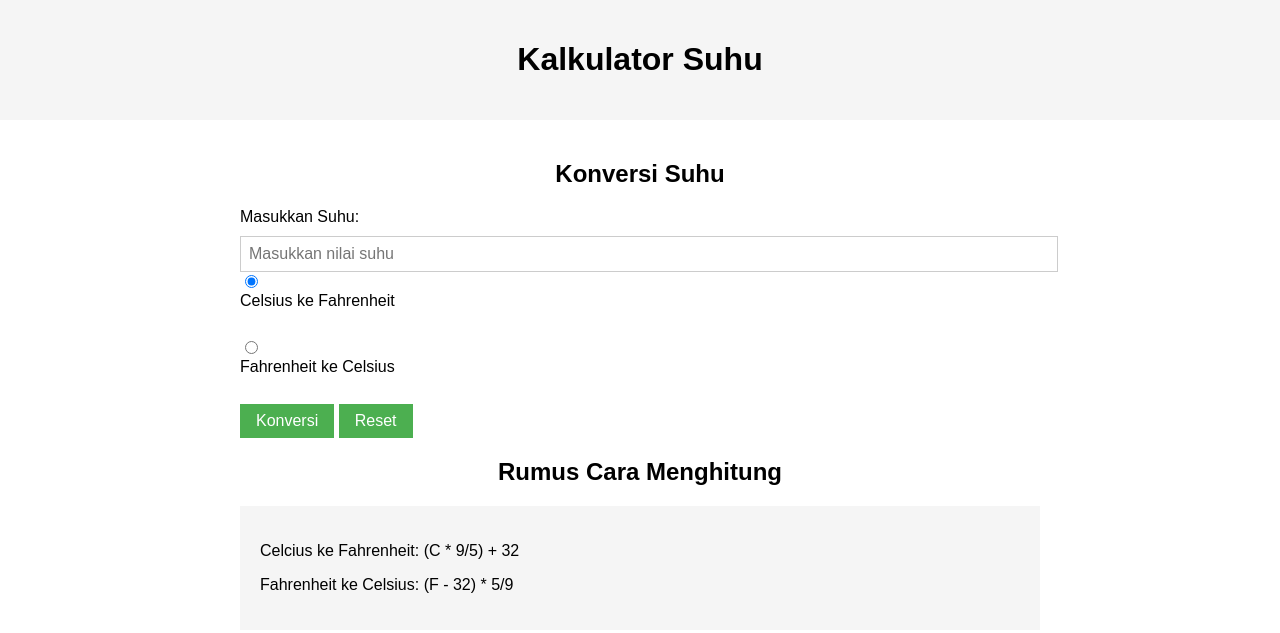
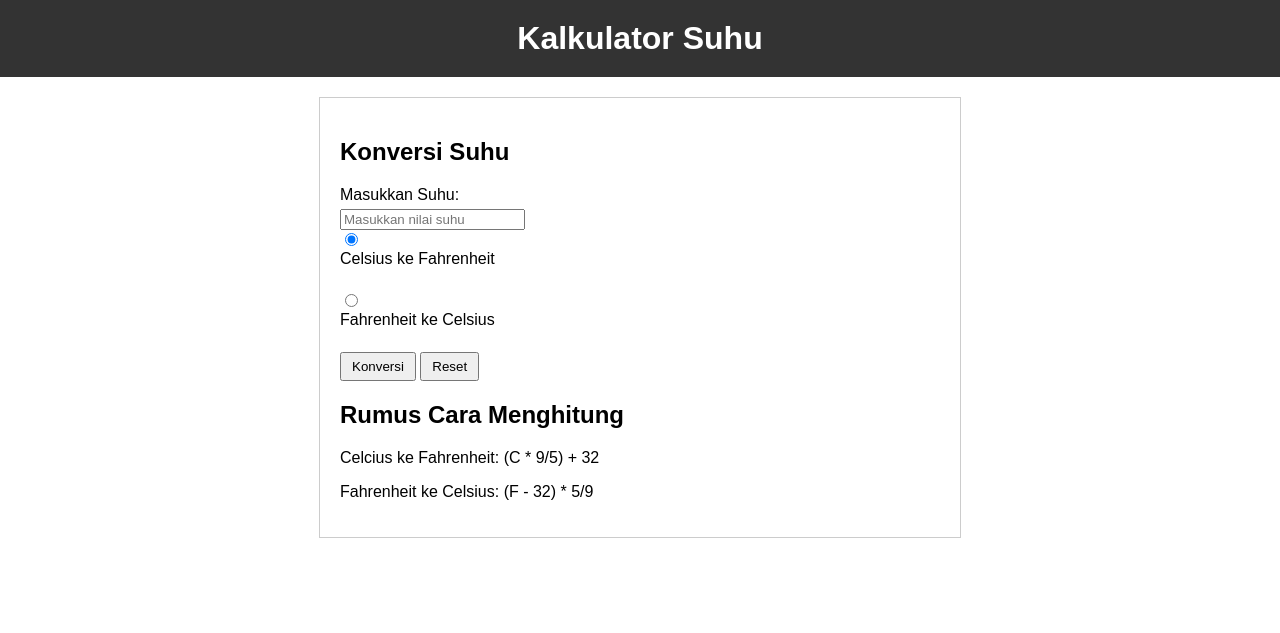
Before and after one commit to revou-fundamental-course/12-jun-23-elatha02, a plain HTML site: page index.html in a window 1280 px wide. Drawn offline with Linux system fonts and the light colour scheme; files whose address does not match are found by name.

Commit message:
style.css

```diff
--- a/style.css
+++ b/style.css
@@ -1,80 +1,44 @@
-/* Gaya umum */
 body {
     font-family: Arial, sans-serif;
     margin: 0;
     padding: 0;
 }
 
-h1, h2 {
+header {
+    background-color: #333;
+    color: #fff;
     text-align: center;
+    padding: 20px;
 }
 
-.container {
-    max-width: 800px;
-    margin: 0 auto;
+h1 {
+    margin: 0;
+}
+
+main {
+    max-width: 600px;
+    margin: 20px auto;
     padding: 20px;
+    border: 1px solid #ccc;
+}
+
+form {
+    margin-bottom: 10px;
+}
+
+label {
+    display: block;
+    margin-bottom: 5px;
+}
+
+button {
+    padding: 5px 10px;
+}
+
+#resultContainer {
+    margin-top: 20px;
 }
 
 .hidden {
     display: none;
 }
-
-/* Gaya header */
-header {
-    background-color: #f5f5f5;
-    padding: 20px;
-}
-
-/* Gaya form */
-form {
-    margin-bottom: 20px;
-}
-
-label {
-    display: block;
-    margin-bottom: 10px;
-}
-
-input[type="number"] {
-    width: 100%;
-    padding: 8px;
-    font-size: 16px;
-    border: 1px solid #ccc;
-}
-
-input[type="radio"] {
-    margin-right: 5px;
-}
-
-button[type="submit"], button[type="reset"] {
-    padding: 8px 16px;
-    font-size: 16px;
-    border: none;
-    background-color: #4CAF50;
-    color: #fff;
-    cursor: pointer;
-}
-
-button[type="submit"]:hover, button[type="reset"]:hover {
-    background-color: #45a049;
-}
-
-/* Gaya hasil konversi */
-#resultContainer {
-    background-color: #f5f5f5;
-    padding: 20px;
-}
-
-#resultContainer label {
-    font-weight: bold;
-}
-
-#result {
-    margin-top: 5px;
-}
-
-/* Gaya rumus */
-#formula {
-    background-color: #f5f5f5;
-    padding: 20px;
-}
```
